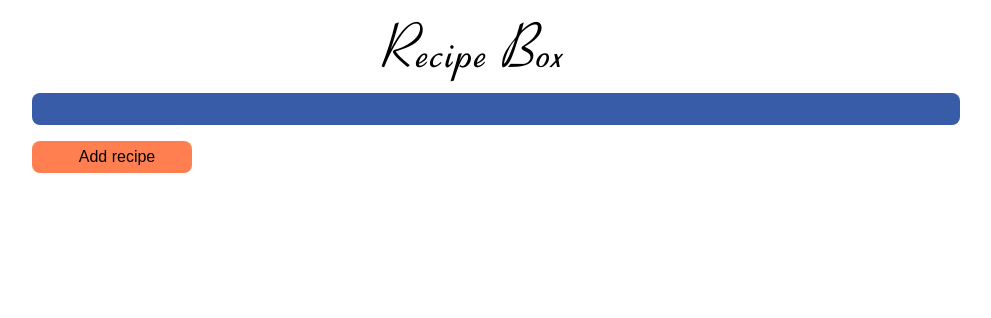
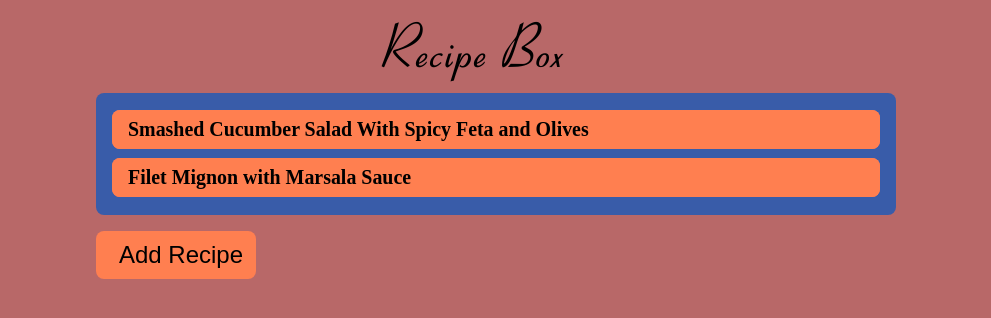
Before and after one commit to dkvo/recipe-box, a React (Create React App) app: page / in a window 1280 px wide. Shown: the top 318 px of the page, without its empty margins (160-1151 px from the left). Built offline with nearby package versions, Linux system fonts and the light colour scheme.

Commit message:
add  ability to edit recipe, fixed css styles

```diff
--- a/src/App.js
+++ b/src/App.js
@@ -8,16 +8,28 @@ class App extends Component {
     super(props);
     this.state = {
       isOpen: false,
-      data: []
+      data: [
+        {
+          name: 'Smashed Cucumber Salad With Spicy Feta and Olives',
+          ingredients: ["1½ pound Persian cucumbers, halved lengthwise (about 10 Persian cucumbers)", "1¼ teaspoon kosher salt, divided",
+          "6 ounces feta cheese, crumbled (about 1⅓ cups)", "½ teaspoon crushed red pepper", "¼ teaspoon freshly ground black pepper, plus more to taste",
+          "¾ cup olive oil", "2 tablespoons white wine vinegar", "½ cup mixed olives, pitted and coarsely chopped"]
+        },
+        {
+          name: 'Filet Mignon with Marsala Sauce',
+          ingredients: ['4 (170g) filet mignon beef steaks', 'salt and pepper to taste','50g butter', '150g sliced mushrooms',
+          '175ml Marsala wine', '4 tablespoons balsamic vinegar','25g thinly sliced spring onions']
+        }
+      ]
     };
     this.handleClick = this.handleClick.bind(this);
     this.setData = this.setData.bind(this);
     this.removeData = this.removeData.bind(this);
+    this.updateData = this.updateData.bind(this);
   }
-
   componentDidMount() {
     if(localStorage.hasOwnProperty("data")) {
-      let data = {...this.state.data};
+      let data = [...this.state.data];
       data = JSON.parse(localStorage.getItem("data"));
       this.setState({data});
     }
@@ -52,14 +64,26 @@ class App extends Component {
     }));
   }
 
+  updateData(newObj, oldName) {
+      let arr = [...this.state.data];
+      let data = arr.map((el) => {
+        if(el.name === oldName) {
+          el.name = newObj.name;
+          el.ingredients = newObj.ingredients;
+        }
+        return el;
+      });
+      this.setState({data});
+  }
+
 
 
   render() {
     return (
       <div className="app">
         <h1>Recipe Box</h1>
-        <Recipes recipes={this.state.data} remove={this.removeData}/>
-        <input type="button" ID="btn-add" value="Add recipe" onClick={this.handleClick}/>
+        <Recipes recipes={this.state.data} remove={this.removeData} updateRecipe={this.updateData}/>
+        <input type="button" ID="btn-add" value="Add Recipe" onClick={this.handleClick}/>
         {this.state.isOpen ? <Modal closeModal={this.handleClick} addRecipe={this.setData}/> : null}
       </div>
     );
--- a/src/App.scss
+++ b/src/App.scss
@@ -7,7 +7,7 @@ $font: aspire;
 }
 
 .app {
-  max-width: 70%;
+  max-width: 60%;
   margin: 0 auto;
 }
 
@@ -20,7 +20,8 @@ h1 {
 
 #btn-add {
   width: 10rem;
-  height: 2rem;
+  height: 3rem;
   background-color: $color-coral;
   margin: 1rem 0;
+  font-size: 1.5rem;
 }
--- a/src/components/EditModal.js
+++ b/src/components/EditModal.js
@@ -4,6 +4,7 @@ class EditModal extends React.Component {
     constructor(props) {
         super(props);
         this.handleClick = this.handleClick.bind(this);
+        this.update = this.update.bind(this);
     }
     handleClick() {
         this.props.closeModal();
@@ -11,6 +12,14 @@ class EditModal extends React.Component {
 
     update(event) {
         event.preventDefault();
+        let recipe = {
+            name: '',
+            ingredients: []
+        };
+        recipe.name = event.target.recipeName.value;
+        recipe.ingredients = event.target.ingredients.value.split(",");
+        this.props.updateRecipe(recipe, this.props.recipe);
+        this.props.closeModal();
     }
     render() {
         let ingredients = this.props.ingredients.join(',');
--- a/src/components/collapsibleItem.js
+++ b/src/components/collapsibleItem.js
@@ -11,10 +11,11 @@ class CollapsibleItem extends React.Component {
         this.toggleIngerdients = this.toggleIngerdients.bind(this);
         this.removeData = this.removeData.bind(this);
         this.handleClick = this.handleClick.bind(this);
+        this.update = this.update.bind(this);
     }
 
     toggleIngerdients() {
-        this.props.collapse(this.props.recipe);
+        this.props.collapse(this.props.recipe, this.props.toggle);
     }
 
     removeData() {
@@ -25,6 +26,10 @@ class CollapsibleItem extends React.Component {
         this.setState(prevState => ({
             isEdit: !prevState.isEdit
           }));
+    }
+
+    update(newObj, oldName) {
+        this.props.updateRecipe(newObj, oldName);
     }
 
     render() {
@@ -46,7 +51,7 @@ class CollapsibleItem extends React.Component {
                     <h5 onClick={this.toggleIngerdients}>{this.props.recipe}</h5>
                </div>
                {ingredients}
-               {this.state.isEdit ? <EditModal closeModal={this.handleClick} recipe={this.props.recipe} ingredients={this.props.ingredients}/> : null}
+               {this.state.isEdit ? <EditModal closeModal={this.handleClick} recipe={this.props.recipe} ingredients={this.props.ingredients} updateRecipe={this.update}/> : null}
             </div>
         );
     }
--- a/src/components/modal.js
+++ b/src/components/modal.js
@@ -47,7 +47,7 @@ class Modal extends React.Component {
                         </div>
                         <hr ID="second-hr"/>
                         <div className="btn-group">
-                            <input type="button" value="close" ID="btn-close" onClick={this.handleClick}/>
+                            <input type="button" value="Close" ID="btn-close" onClick={this.handleClick}/>
                             <input type="submit" value="Add" ID="btn-submit"/>
                         </div>
                         <span class="clear"></span>
--- a/src/components/recipes.js
+++ b/src/components/recipes.js
@@ -6,29 +6,38 @@ class Recipes extends React.Component {
         super(props);
         this.removeData = this.removeData.bind(this);
         this.collapse = this.collapse.bind(this);
+        this.update = this.update.bind(this);
         this.state = {
-            recipeName:''
+            recipeName:'',
+            toggle: false
         }
     }
     removeData(name) {
         this.props.remove(name);
     }
-    collapse(name) {
+    collapse(name, isToggle) {
        this.setState(prevState => ({
-           recipeName: name
+           recipeName: name,
+           toggle: isToggle
        }));
+    }
+
+    update(newObj, oldName) {
+        this.props.updateRecipe(newObj, oldName);
     }
 
     render() {
         const collapsible = this.props.recipes.map((recipe) => {
             var toggle = false;
-            if(this.state.recipeName === recipe.name)
+            if(this.state.recipeName === recipe.name && this.state.toggle !== true)
                 toggle = true;
-           return <CollapsibleItem recipe={recipe.name} ingredients={recipe.ingredients} remove={this.removeData} collapse={this.collapse} toggle={toggle}/>;
+           return <CollapsibleItem recipe={recipe.name} ingredients={recipe.ingredients} remove={this.removeData} collapse={this.collapse} toggle={toggle} updateRecipe={this.update}/>;
         })
         return (
             <div className="recipe-container">
-                {collapsible}
+                <div className="collapsible-container">
+                    {collapsible}
+                </div>
             </div>
         )
     }
--- a/src/index.scss
+++ b/src/index.scss
@@ -2,5 +2,5 @@ body {
   margin: 0;
   padding: 0;
   font-size: 62.5%;
-  background-color: white;
+  background-color: rgb(184, 104, 104);
 }
--- a/src/styles/collapsible.scss
+++ b/src/styles/collapsible.scss
@@ -1,15 +1,21 @@
 $color-coral: coral;
 $color-black: black;
+
 .recipe {
     width: 100%;
+    margin-top: -1.5rem;
+    background-color:coral;
+}
+
+.recipe:first-child {
     margin-top: -2rem;
-    background-color:coral;
+}
+.recipe:last-child {
+    margin-bottom: -2rem;
 }
 .recipe-name {
     background-color: $color-coral;
     width: 100%;
-    height: auto;
-    margin: 0 auto;
 }
 h5 {
     padding: 0.5rem 1rem;
@@ -27,7 +33,6 @@ h5:hover {
 }
 .ingredients {
     width: 100%;
-    margin: 0 auto;
 }
 ul {
     margin-bottom: 1rem;
--- a/src/styles/recipes.scss
+++ b/src/styles/recipes.scss
@@ -7,3 +7,9 @@
     font-size: 1.5rem;
     padding: 1rem;
 }
+
+.collapsible-container {
+    width: 100%;
+    margin: 0 auto 2rem auto;
+    border: 0;
+}
```
